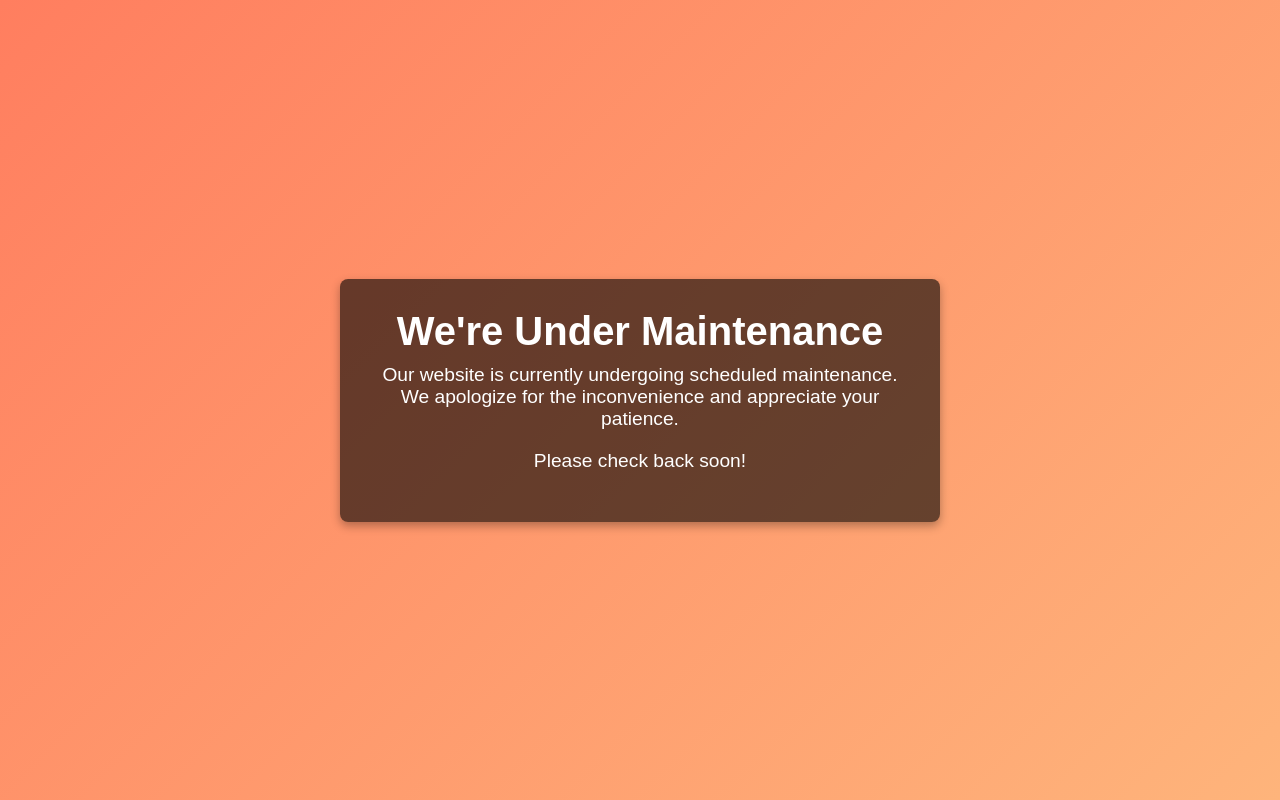
After one commit to ravi357767/fafainew, a PHP site: page /index.html in a window 1280 px wide. The commit adds this page. Run offline with PHP 8.4, Linux system fonts and the light colour scheme.

Commit message:
Created a Maintenance File and Added New Images To Tea Sponsers, Silver Sponsers and Changes Css for Sponsers logo

```diff
--- /dev/null
+++ b/index.html
@@ -0,0 +1,82 @@
+<!DOCTYPE html>
+<html lang="en">
+<head>
+    <meta charset="UTF-8">
+    <meta name="viewport" content="width=device-width, initial-scale=1.0">
+    <title>Website Maintenance</title>
+    <style>
+        * {
+            margin: 0;
+            padding: 0;
+            box-sizing: border-box;
+        }
+
+        body {
+            font-family: Arial, sans-serif;
+            background: linear-gradient(135deg, #ff7e5f, #feb47b);
+            color: #fff;
+            display: flex;
+            align-items: center;
+            justify-content: center;
+            height: 100vh;
+            text-align: center;
+            padding: 20px;
+        }
+
+        .container {
+            max-width: 600px;
+            background: rgba(0, 0, 0, 0.6);
+            padding: 30px;
+            border-radius: 8px;
+            box-shadow: 0 4px 10px rgba(0, 0, 0, 0.3);
+        }
+
+        .container h1 {
+            font-size: 2.5em;
+            margin-bottom: 10px;
+        }
+
+        .container p {
+            font-size: 1.2em;
+            margin-bottom: 20px;
+        }
+
+        .container a {
+            display: inline-block;
+            background: #ff6f61;
+            color: #fff;
+            text-decoration: none;
+            padding: 10px 20px;
+            border-radius: 5px;
+            font-size: 1em;
+            transition: background 0.3s ease;
+        }
+
+        .container a:hover {
+            background: #ff4f41;
+        }
+
+        @media (max-width: 768px) {
+            .container h1 {
+                font-size: 2em;
+            }
+
+            .container p {
+                font-size: 1em;
+            }
+
+            .container a {
+                padding: 8px 15px;
+                font-size: 0.9em;
+            }
+        }
+    </style>
+</head>
+<body>
+    <div class="container">
+        <h1>We're Under Maintenance</h1>
+        <p>Our website is currently undergoing scheduled maintenance. We apologize for the inconvenience and appreciate your patience.</p>
+        <p>Please check back soon!</p>
+    </div>
+</body>
+</html>
```
Also changed, not shown: css/style.css (+4 -6 lines), index.php (+21 -23 lines), includes/images/sponsers images/Silver Sponsors/Screenshot_2024-12-02_152724-removebg-preview-150x150.png, includes/images/sponsers images/Silver Sponsors/WhatsApp-Image-2024-11-28-at-11.05.25-AM.png, includes/images/sponsers images/Tea Sponsers/Screenshot_20-12-2024_191920_-removebg-preview.png (added), includes/images/sponsers images/Tea Sponsers/Vreea-logo_R (1).png (added), includes/images/sponsers images/Tea Sponsers/homepage_04 (1).png (added), includes/images/sponsers images/Tea Sponsers/logo (8).png (added).
